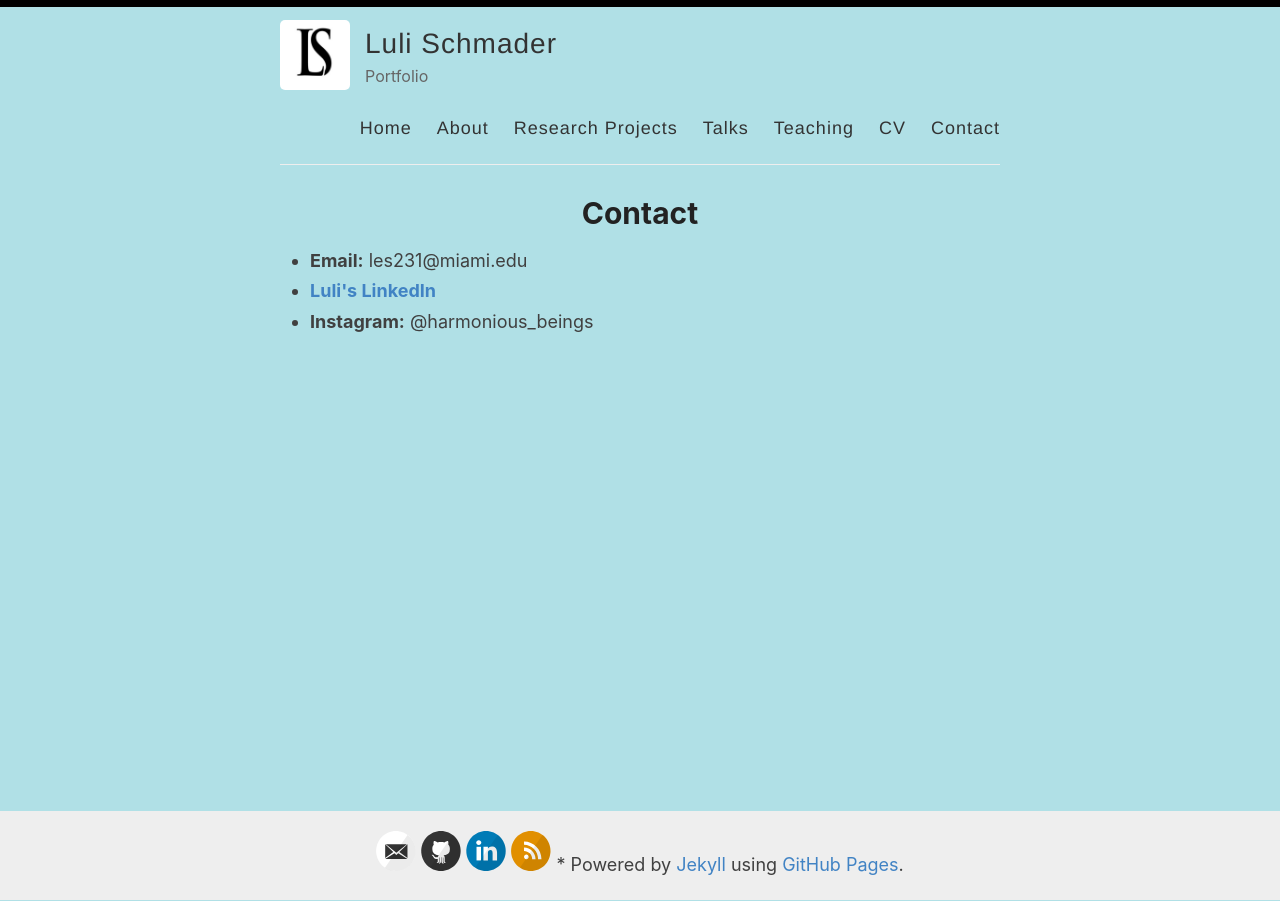
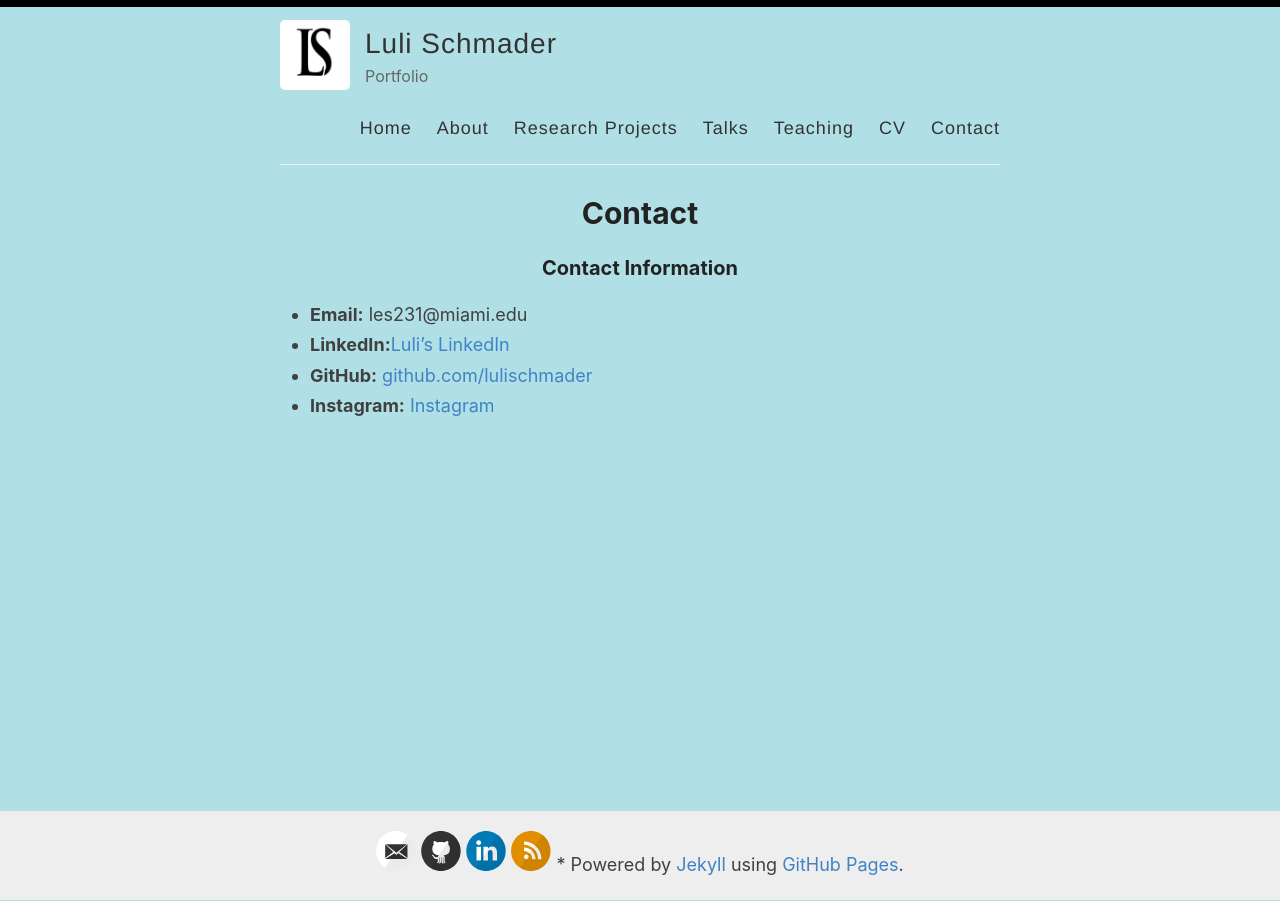
Before and after one commit to lulischmader/lulischmader.github.io, a Jekyll site: the page built from _pages/contact.md, in a window 1280 px wide. Built offline with Jekyll 4.4.1, drawn with Linux system fonts in a browser that asks for light colours.

Commit message:
Update contact.md

```diff
--- a/_pages/contact.md
+++ b/_pages/contact.md
@@ -12,10 +12,8 @@ permalink: /contact/
   </style>
 </head>
 
-<body>
-  <ul>
-    <li><strong>Email:</strong> les231@miami.edu</li>
-    <li><strong><a href="https://linkedin.com/in/lourdes-schmader-ma-a4461392">Luli's LinkedIn</a></strong></li>
-    <li><strong>Instagram:</strong> @harmonious_beings</li>
-  </ul>
- </body>
+### Contact Information
+- **Email:** les231@miami.edu
+- **LinkedIn:**[Luli's LinkedIn](https://www.linkedin.com/in/lourdes-schmader/)
+- **GitHub:** [github.com/lulischmader](https://github.com/lulischmader)
+- **Instagram:** [Instagram](https://www.instagram.com/harmonious_beings/)
```
